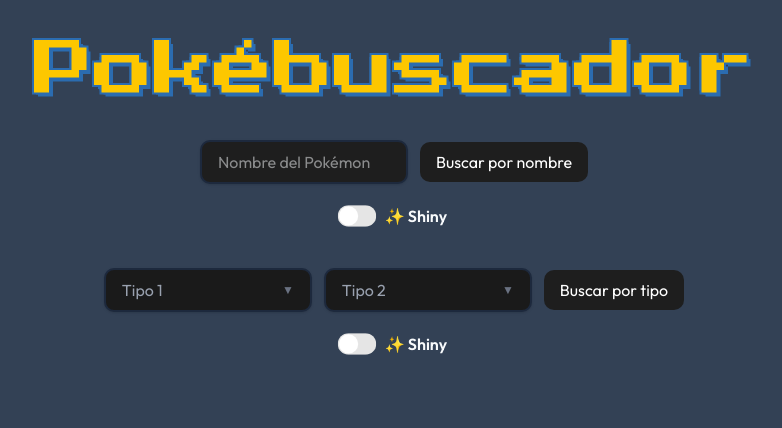
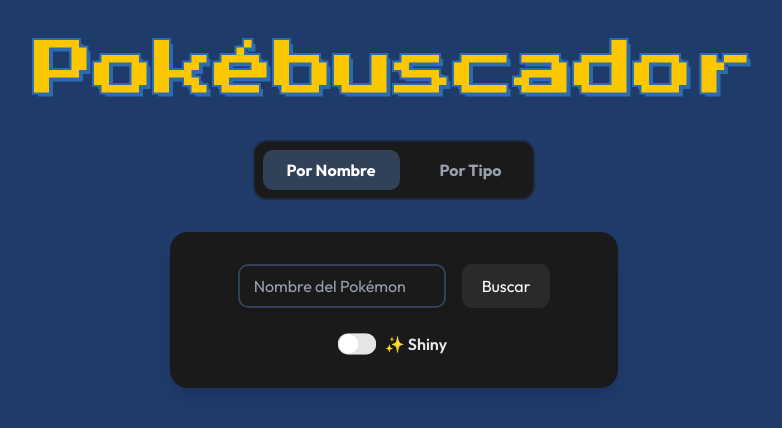
Before and after one commit to jhonatanchirinos/buscadordepokemon, a React (Vite) app: page / in a window 1280 px wide. Shown: the top 428 px of the page, without its empty margins (246-1028 px from the left). Built offline with nearby package versions, Linux system fonts and the light colour scheme.

Commit message:
feat: implement SearchTabs component to switch between name and type search; update related components for improved layout and styling

```diff
--- a/src/App.jsx
+++ b/src/App.jsx
@@ -1,19 +1,17 @@
 import { useState } from "react";
-import SearchByName from "./components/SearchByName";
-import SearchByType from "./components/SearchByType";
+import SearchTabs from "./components/SearchTabs";
 import PokemonModal from "./components/PokemonModal";
 
 function App() {
   const [selectedPokemon, setSelectedPokemon] = useState(null);
 
   return (
-    <div className="flex flex-col items-center gap-10 p-10 pt-10 ">
-      <h1 className="text-3xl md:text-5xl lg:text-6xl text-center font-pokemon text-yellow-400 [text-shadow:4px_4px_0_#2b6cb0,-2px_-2px_0_#2b6cb0,2px_-2px_0_#2b6cb0,-2px_2px_0_#2b6cb0,2px_2px_0_#2b6cb0]">
+    <div className="flex flex-col items-center gap-8 p-10 pt-10 w-full">
+      <h1 className="text-3xl md:text-5xl lg:text-6xl text-center font-pokemon text-yellow-400 [text-shadow:4px_4px_0_#2b6cb0,-2px_-2px_0_#2b6cb0,2px_-2px_0_#2b6cb0,-2px_2px_0_#2b6cb0,2px_2px_0_#2b6cb0] mb-2">
         Pokébuscador
       </h1>
 
-      <SearchByName onSelectPokemon={setSelectedPokemon} />
-      <SearchByType onSelectPokemon={setSelectedPokemon} />
+      <SearchTabs onSelectPokemon={setSelectedPokemon} />
 
       <PokemonModal
         pokemon={selectedPokemon}
--- a/src/components/SearchByName.jsx
+++ b/src/components/SearchByName.jsx
@@ -25,33 +25,49 @@
   };
 
   return (
-    <div className="flex flex-col gap-5 items-center">
-      <form onSubmit={handleSubmit}>
-        <div className="flex gap-3 flex-wrap flex-col sm:flex-row justify-center items-center">
+    <div className="flex flex-col gap-10 items-center w-full px-4 sm:px-0">
+      <div className="bg-[#1a1a1a] p-5 sm:p-8 rounded-2xl flex flex-col gap-6 items-center shadow-lg w-full max-w-sm sm:max-w-md">
+        <form onSubmit={handleSubmit} className="w-full">
+          <div className="flex gap-4 flex-col sm:flex-row justify-center items-center w-full">
+            <div className="relative w-full sm:w-52 rounded-lg">
               <input
+                id="searchName"
                 value={nameInput}
                 onChange={(e) => setNameInput(e.target.value)}
-            placeholder="Nombre del Pokémon"
-            className="border-2 rounded-lg px-4 py-2 text-base bg-[#1e1e1e] border-slate-800 focus:outline-none shadow-sm w-52"
+                placeholder=" "
+                autoComplete="off"
+                className="peer border-2 rounded-lg px-4 py-2 text-base bg-transparent border-slate-700 focus:outline-none shadow-sm w-full relative z-10 [&:-webkit-autofill]:[-webkit-box-shadow:0_0_0px_1000px_#1a1a1a_inset] [&:-webkit-autofill]:[-webkit-text-fill-color:white]"
               />
+              <label
+                htmlFor="searchName"
+                className={`absolute left-3 px-1 transition-all duration-200 pointer-events-none z-20 ${
+                  nameInput
+                    ? "top-0 -translate-y-1/2 text-base text-gray-400 bg-[#1a1a1a]"
+                    : "top-1/2 -translate-y-1/2 text-base text-gray-400 bg-transparent"
+                } peer-focus:top-0 peer-focus:-translate-y-1/2 peer-focus:text-base peer-focus:bg-[#1a1a1a]`}
+              >
+                Nombre del Pokémon
+              </label>
+            </div>
             <button
               type="submit"
               disabled={isLoading}
-            className="bg-[#1e1e1e] hover:bg-[#2d2d2d] text-white px-4 py-2 rounded-lg disabled:opacity-50 cursor-pointer"
+              className="bg-[#2a2a2a] hover:bg-[#3a3a3a] text-white px-5 py-2.5 rounded-lg disabled:opacity-50 cursor-pointer font-medium w-full sm:w-auto transition-colors"
             >
-            Buscar por nombre
+              Buscar
             </button>
           </div>
         </form>
 
-      <label className="flex items-center gap-3 font-semibold">
+        <label className="flex items-center gap-3 font-semibold text-gray-200">
           <Switch
             checked={isShinyEnabled}
             onCheckedChange={setIsShinyEnabled}
-          className="cursor-pointer data-[state=checked]:bg-[#1e1e1e] scale-120"
+            className="cursor-pointer data-[state=checked]:bg-green-500 scale-120"
           />
           ✨ Shiny
         </label>
+      </div>
 
       {hasError && (
         <p className="text-red-500 italic">
--- a/src/components/SearchByType.jsx
+++ b/src/components/SearchByType.jsx
@@ -17,9 +17,10 @@
   };
 
   return (
-    <div className="flex flex-col gap-5 items-center w-auto sm:w-full">
-      <form onSubmit={handleSubmit}>
-        <div className="flex flex-wrap gap-3 flex-col sm:flex-row justify-center items-center">
+    <div className="flex flex-col gap-10 items-center w-full px-4 sm:px-0">
+      <div className="bg-[#1a1a1a] p-5 sm:p-8 rounded-2xl flex flex-col gap-6 items-center shadow-lg w-full max-w-sm sm:max-w-2xl">
+        <form onSubmit={handleSubmit} className="w-full">
+          <div className="flex gap-4 flex-col sm:flex-row justify-center items-center w-full">
             <TypeDropdown
               value={primaryType}
               onChange={setPrimaryType}
@@ -35,21 +36,22 @@
             <button
               type="submit"
               disabled={isLoading}
-            className="bg-[#1e1e1e] hover:bg-[#2d2d2d] text-white px-4 py-2 rounded-lg disabled:opacity-50 cursor-pointer"
+              className="bg-[#2a2a2a] hover:bg-[#3a3a3a] text-white px-5 py-2.5 rounded-lg disabled:opacity-50 cursor-pointer font-medium w-full sm:w-auto transition-colors"
             >
-            Buscar por tipo
+              Buscar
             </button>
           </div>
         </form>
 
-      <label className="flex items-center gap-3 font-semibold">
+        <label className="flex items-center gap-3 font-semibold text-gray-200">
           <Switch
             checked={isShinyEnabled}
             onCheckedChange={setIsShinyEnabled}
-          className="cursor-pointer data-[state=checked]:bg-[#1e1e1e] scale-120"
+            className="cursor-pointer data-[state=checked]:bg-green-500 scale-120"
           />
           ✨ Shiny
         </label>
+      </div>
 
       {hasError && (
         <p className="text-red-500 italic">
--- /dev/null
+++ b/src/components/SearchTabs.jsx
@@ -0,0 +1,44 @@
+import { useState } from "react";
+import SearchByName from "./SearchByName";
+import SearchByType from "./SearchByType";
+
+const SearchTabs = ({ onSelectPokemon }) => {
+  const [activeTab, setActiveTab] = useState("name");
+
+  return (
+    <div className="w-full flex flex-col items-center gap-8">
+      <div className="flex flex-wrap justify-center gap-2 sm:gap-4 bg-[#1A1A1A] p-2 rounded-xl border-2 border-slate-800">
+        <button
+          onClick={() => setActiveTab("name")}
+          className={`px-4 sm:px-6 py-2 rounded-lg font-bold transition-colors cursor-pointer ${
+            activeTab === "name"
+              ? "bg-slate-700 text-white"
+              : "text-gray-400 hover:text-white"
+          }`}
+        >
+          Por Nombre
+        </button>
+        <button
+          onClick={() => setActiveTab("type")}
+          className={`px-4 sm:px-6 py-2 rounded-lg font-bold transition-colors cursor-pointer ${
+            activeTab === "type"
+              ? "bg-slate-700 text-white"
+              : "text-gray-400 hover:text-white"
+          }`}
+        >
+          Por Tipo
+        </button>
+      </div>
+
+      <div className="w-full flex-1 flex flex-col items-center">
+        {activeTab === "name" ? (
+          <SearchByName onSelectPokemon={onSelectPokemon} />
+        ) : (
+          <SearchByType onSelectPokemon={onSelectPokemon} />
+        )}
+      </div>
+    </div>
+  );
+};
+
+export default SearchTabs;
--- a/src/components/TypeDropdown.jsx
+++ b/src/components/TypeDropdown.jsx
@@ -7,7 +7,7 @@
 
   return (
     <div
-      className={`relative w-52 ${isOpen ? "z-50" : "z-10"}`}
+      className={`relative w-full sm:w-52 ${isOpen ? "z-50" : "z-10"}`}
       onBlur={(e) => {
         if (!e.currentTarget.contains(e.relatedTarget)) setIsOpen(false);
       }}
@@ -17,7 +17,7 @@
         onClick={() => setIsOpen(!isOpen)}
         aria-haspopup="listbox"
         aria-expanded={isOpen}
-        className="flex items-center justify-between w-full border-2 rounded-lg px-4 py-2 shadow-sm bg-[#1A1A1A] border-slate-800 focus:outline-none focus:ring-2 focus:ring-slate-400 focus:border-slate-400"
+        className="peer flex items-center justify-between w-full h-11 border-2 rounded-lg px-4 shadow-sm bg-transparent border-slate-700 focus:outline-none relative z-10"
       >
         {selectedType ? (
           <div className="flex items-center gap-2">
@@ -29,10 +29,22 @@
             <span className="text-base">{selectedType.label}</span>
           </div>
         ) : (
-          <span className="text-gray-400">{placeholder}</span>
+          <div className="w-full"></div>
         )}
-        <span className="text-xs text-gray-500">{isOpen ? "▲" : "▼"}</span>
+        <span className="text-base text-gray-500 ml-auto">
+          {isOpen ? "▲" : "▼"}
+        </span>
       </button>
+
+      <label
+        className={`absolute left-3 px-1 transition-all duration-200 pointer-events-none z-20 ${
+          value || isOpen
+            ? "top-0 -translate-y-1/2 text-base text-gray-400 bg-[#1a1a1a]"
+            : "top-1/2 -translate-y-1/2 text-base text-gray-400 bg-transparent"
+        } peer-focus:top-0 peer-focus:-translate-y-1/2 peer-focus:text-base peer-focus:bg-[#1a1a1a]`}
+      >
+        {placeholder}
+      </label>
 
       {isOpen && (
         <ul
--- a/src/index.css
+++ b/src/index.css
@@ -5,7 +5,7 @@
 @custom-variant dark (&:is(.dark *));
 
 body {
-  background-color: #334155;
+  background-color: #1f3b6a;
   color: #f8fafc;
 }
 
```
Lines whose indentation alone changed are shown as unchanged.
